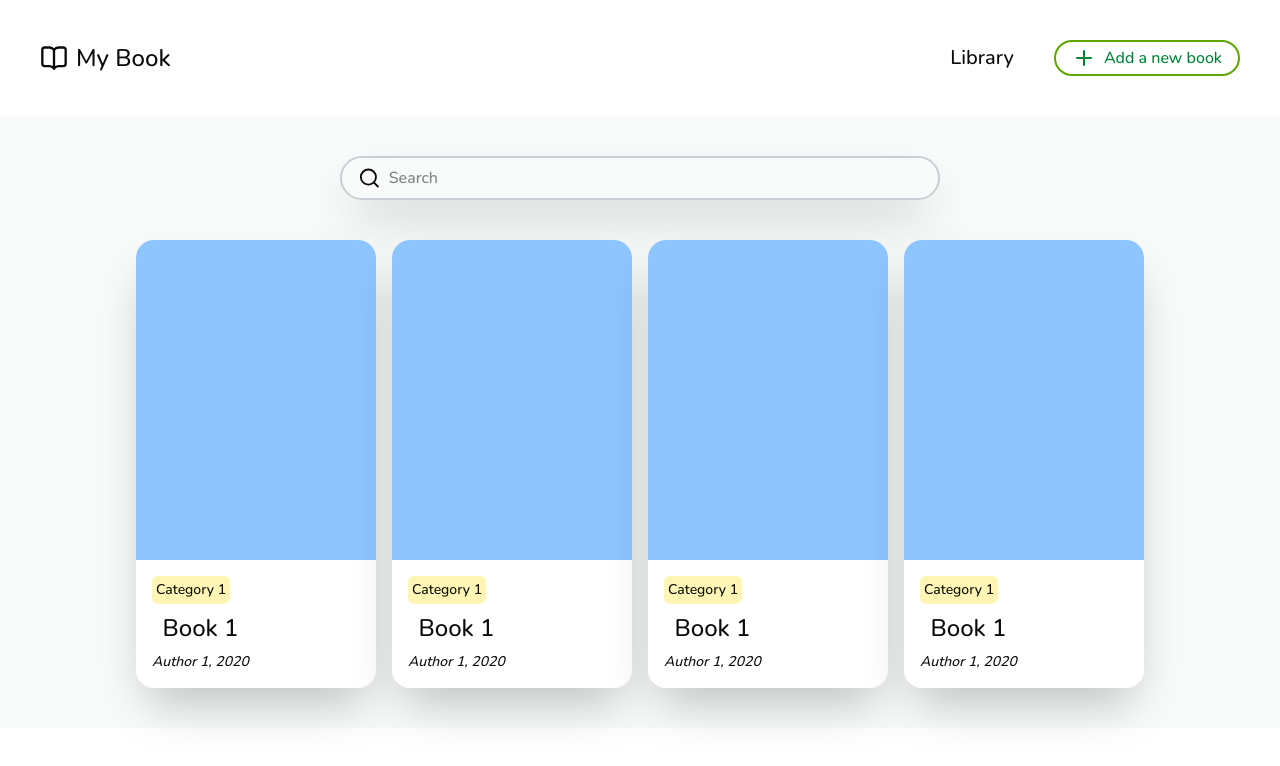
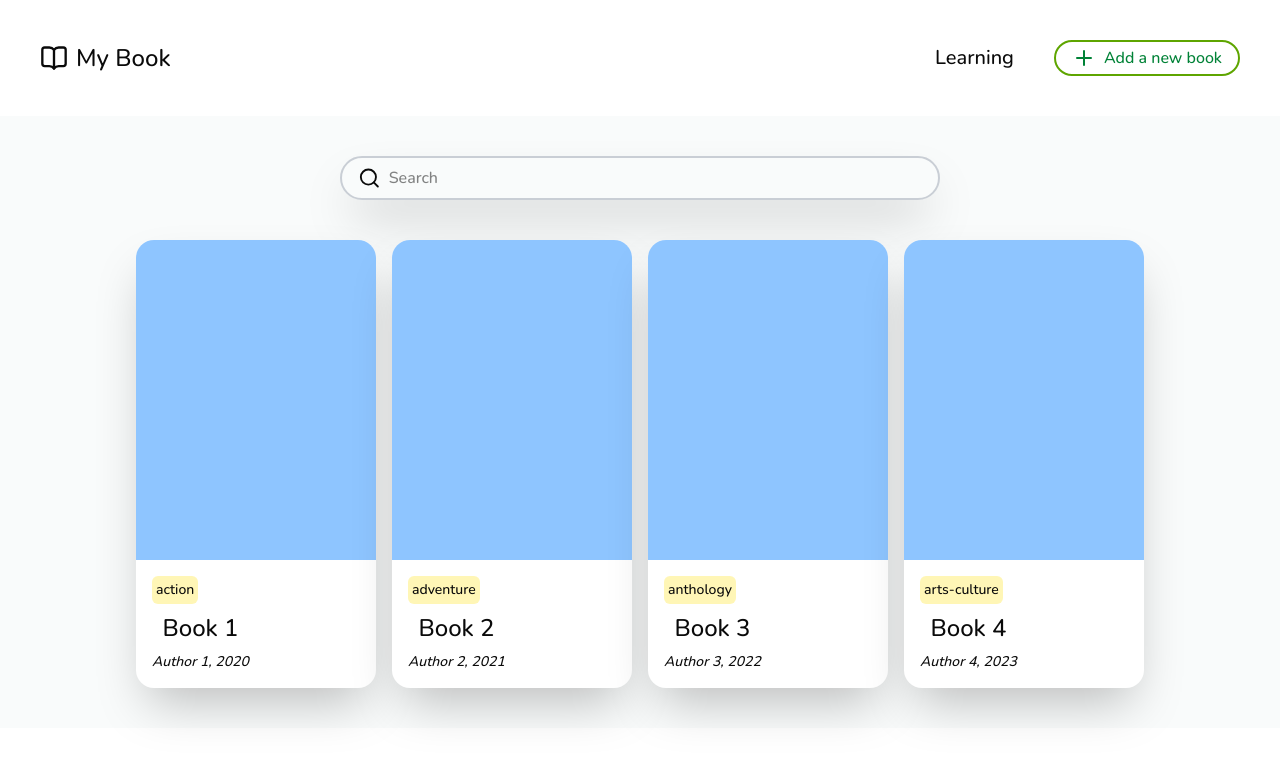
Before and after one commit to 25green28/my-diy-library, a React (Vite) app: page / in a window 1280 px wide. Shown: the top 766 px of the page. Built offline with nearby package versions, Linux system fonts and the light colour scheme.

Commit message:
Add the Book model for book cards and dialog

```diff
--- a/package.json
+++ b/package.json
@@ -4,7 +4,7 @@
   "version": "0.0.0",
   "type": "module",
   "scripts": {
-    "dev": "vite",
+    "dev": "vite --host",
     "build": "tsc -b && vite build",
     "lint": "eslint .",
     "preview": "vite preview"
--- a/src/App.tsx
+++ b/src/App.tsx
@@ -3,6 +3,39 @@ import Header from "./components/Header.tsx";
 import BookCard from "./components/BookCard.tsx";
 import SearchBar from "./components/SearchBar.tsx";
 import BookDialog from "@/components/dialog/BookDialog.tsx";
+import type {Book} from "@/models/Book";
+import {BOOK_GENRES} from "@/assets/bookGeneres.ts";
+
+const books:Book[] = [
+    {
+        id: "1",
+        title: "Book 1",
+        author: "Author 1",
+        genre: BOOK_GENRES[0].value,
+        year: 2020
+    },
+    {
+        id: "2",
+        title: "Book 2",
+        author: "Author 2",
+        genre: BOOK_GENRES[1].value,
+        year: 2021
+    },
+    {
+        id: "3",
+        title: "Book 3",
+        author: "Author 3",
+        genre: BOOK_GENRES[2].value,
+        year: 2022
+    },
+    {
+        id: "4",
+        title: "Book 4",
+        author: "Author 4",
+        genre: BOOK_GENRES[3].value,
+        year: 2023
+    }
+]
 
 function App() {
     return (
@@ -13,10 +46,7 @@ function App() {
                 <div className={"bg-mist-50 p-10 flex flex-col justify-center items-center gap-10"}>
                     <SearchBar/>
                     <div className={"flex flex-row gap-4 justify-center"}>
-                        <BookCard title={"Book 1"} author={"Author 1"} category={"Category 1"} year={2020}/>
-                        <BookCard title={"Book 1"} author={"Author 1"} category={"Category 1"} year={2020}/>
-                        <BookCard title={"Book 1"} author={"Author 1"} category={"Category 1"} year={2020}/>
-                        <BookCard title={"Book 1"} author={"Author 1"} category={"Category 1"} year={2020}/>
+                        {books.map(book => <BookCard book={book} key={book.id}/>)}
                     </div>
                 </div>
             </div>
--- /dev/null
+++ b/src/assets/bookGeneres.ts
@@ -0,0 +1,42 @@
+export const BOOK_GENRES = [
+    { value: "action", label: "Action" },
+    { value: "adventure", label: "Adventure" },
+    { value: "anthology", label: "Anthology" },
+    { value: "arts-culture", label: "Arts & Culture" },
+    { value: "autobiography", label: "Autobiography" },
+    { value: "biography", label: "Biography" },
+    { value: "business-economics", label: "Business & Economics" },
+    { value: "childrens-fiction", label: "Children's Fiction" },
+    { value: "contemporary-fiction", label: "Contemporary Fiction" },
+    { value: "cooking-food", label: "Cooking & Food" },
+    { value: "drama-plays", label: "Drama & Plays" },
+    { value: "dystopian", label: "Dystopian" },
+    { value: "education", label: "Education" },
+    { value: "essays", label: "Essays" },
+    { value: "fantasy", label: "Fantasy" },
+    { value: "graphic-novels-comics", label: "Graphic Novels & Comics" },
+    { value: "health-fitness", label: "Health & Fitness" },
+    { value: "historical-fiction", label: "Historical Fiction" },
+    { value: "history", label: "History" },
+    { value: "horror", label: "Horror" },
+    { value: "literary-fiction", label: "Literary Fiction" },
+    { value: "memoir", label: "Memoir" },
+    { value: "mystery", label: "Mystery" },
+    { value: "paranormal", label: "Paranormal" },
+    { value: "philosophy", label: "Philosophy" },
+    { value: "poetry", label: "Poetry" },
+    { value: "politics", label: "Politics" },
+    { value: "psychology", label: "Psychology" },
+    { value: "reference", label: "Reference" },
+    { value: "religion-spirituality", label: "Religion & Spirituality" },
+    { value: "romance", label: "Romance" },
+    { value: "science", label: "Science" },
+    { value: "science-fiction", label: "Science Fiction" },
+    { value: "self-help", label: "Self-Help" },
+    { value: "short-stories", label: "Short Stories" },
+    { value: "technology", label: "Technology" },
+    { value: "thriller", label: "Thriller" },
+    { value: "true-crime", label: "True Crime" },
+    { value: "travel", label: "Travel" },
+    { value: "young-adult", label: "Young Adult (YA)" }
+];
--- a/src/components/BookCard.tsx
+++ b/src/components/BookCard.tsx
@@ -1,19 +1,20 @@
 import {useBookModalStore} from "@/components/dialog/bookModal.ts";
+import type {Book} from "@/models/Book.ts";
 
-export default function BookCard({title, author, category, year}: {title:string, author:string, category:string, year:number}) {
+export default function BookCard({book}: {book:Book}) {
 
     return (
         <button className={"flex flex-col justify-center items-start bg-white rounded-2xl w-fit pb-4 hover:bg-gray-100 shadow-2xl group hover:scale-105 transition-transform duration-300 cursor-pointer"}
-        onClick={() => {useBookModalStore.getState().open()}}>
+        onClick={() => {useBookModalStore.getState().open({mode: "edit", book})}}>
             <div className={"w-60 h-80 bg-blue-300 rounded-t-2xl group-hover:bg-blue-900/80 transition-colors duration-300"}>
 
             </div>
             <div className={"flex flex-col gap-2 pt-4 px-4"}>
                 <div className={"bg-yellow-200/60 p-1 w-fit h-fit rounded-sm"}>
-                    <p className={"text-sm"}>{category}</p>
+                    <p className={"text-sm"}>{book.genre}</p>
                 </div>
-                <h2 className={"text-2xl"}>{title}</h2>
-                <p className={"text-sm italic"}>{author}, {year}</p>
+                <h2 className={"text-2xl"}>{book.title}</h2>
+                <p className={"text-sm italic"}>{book.author}, {book.year}</p>
             </div>
         </button>
     )
--- a/src/components/Header.tsx
+++ b/src/components/Header.tsx
@@ -10,10 +10,10 @@ export default function Header() {
             </div>
             <div className={"flex flex-row gap-10"}>
                 <button className={"text-xl hover:underline hover:scale-105 hover:text-gray-900/90 transition-all duration-300"}>
-                    Library
+                    Learning
                 </button>
                 <button className={"flex flex-row bg-transparent items-center gap-2 px-4 py-1 border-2 rounded-4xl border-lime-600 text-green-700 group hover:bg-green-50 hover:scale-105 transition-all duration-300 cursor-pointer"}
-                    onClick={() => useBookModalStore.getState().open()}>
+                    onClick={() => useBookModalStore.getState().open({mode: "new"})}>
                     <div className={"group-hover:rotate-180 transition-transform duration-300"}>
                         <Plus/>
                     </div>
--- a/src/components/dialog/bookModal.ts
+++ b/src/components/dialog/bookModal.ts
@@ -1,13 +1,30 @@
 import { create } from "zustand";
+import type {Book} from "@/models/Book.ts";
+
+type BookDialogPayload =
+    | { mode: "new" }
+    | { mode: "edit"; book: Book };
 
 type BookModalState = {
     isOpen: boolean;
-    open: () => void;
+    payload?: BookDialogPayload;
+
+    open: (payload: BookDialogPayload) => void;
     close: () => void;
 };
 
 export const useBookModalStore = create<BookModalState>((set) => ({
     isOpen: false,
-    open: () => set({ isOpen: true }),
-    close: () => set({ isOpen: false }),
+    payload: undefined,
+
+    open: (payload) =>
+        set({
+            isOpen: true ,
+            payload
+        }),
+    close: () =>
+        set({
+            isOpen: false,
+            payload: undefined
+        }),
 }));
--- /dev/null
+++ b/src/models/Book.ts
@@ -0,0 +1,7 @@
+export type Book = {
+    id: string;
+    title: string;
+    author: string;
+    year: number;
+    genre: string;
+}
```
Also changed, not shown: src/components/dialog/BookDialog.tsx (+20 -46 lines).
